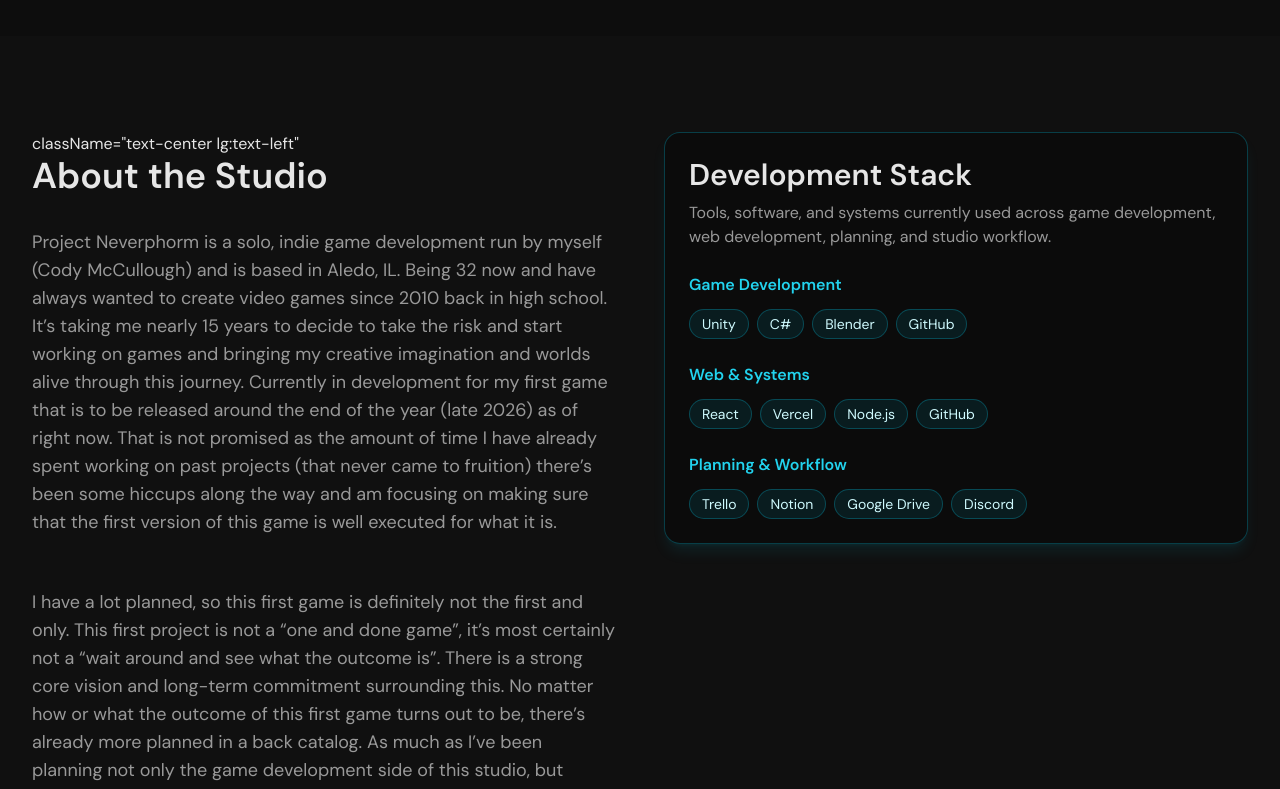
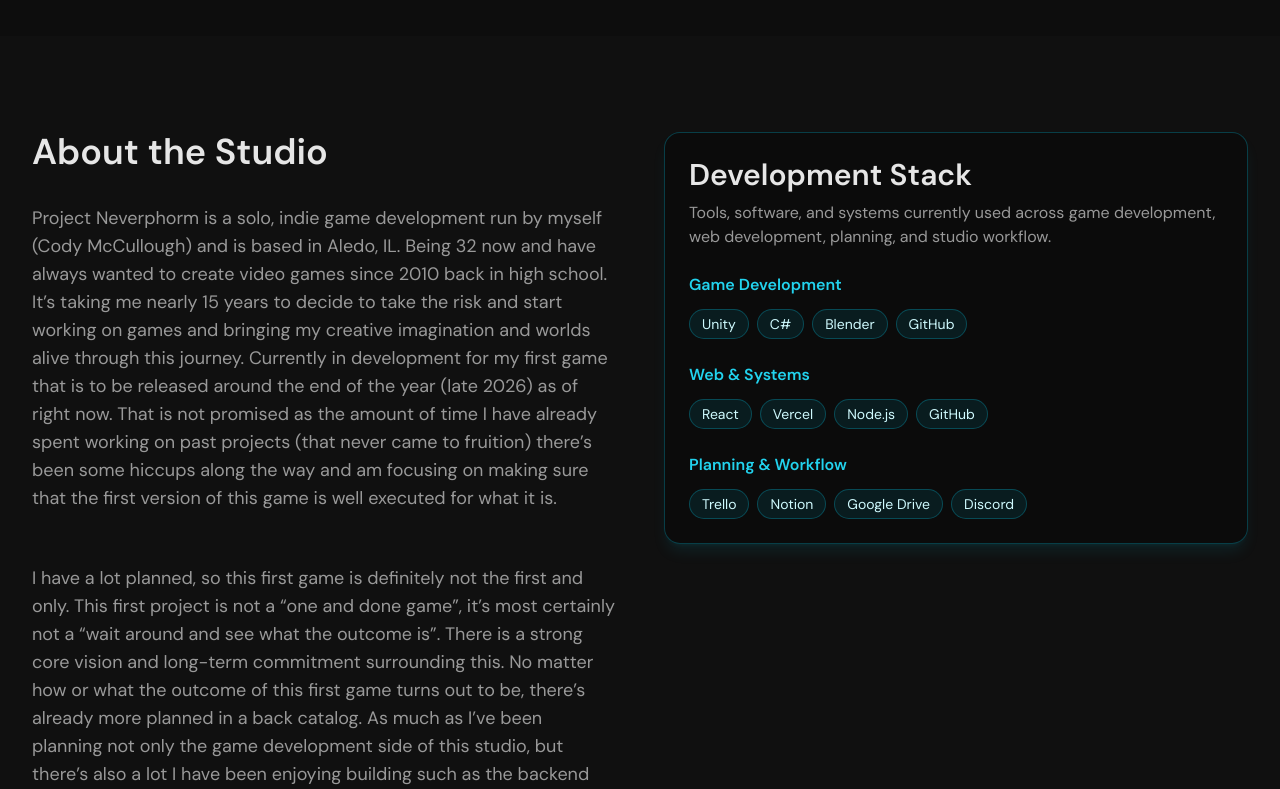
Before and after one commit to Minxci/neverphorm-site, a React (Vite) app in the folder apps/web/: page / in a window 1280 px wide. Shown: the part 1260-2049 px from the top of the page. Built offline with nearby package versions, Linux system fonts and the light colour scheme; the HTML template or start-up script is replaced by a standard one; what pocketbase would draw is missing.

Commit message:
minor edit

```diff
--- a/apps/web/src/pages/HomePage.jsx
+++ b/apps/web/src/pages/HomePage.jsx
@@ -136,8 +136,9 @@ const HomePage = () => {
             <motion.div initial="initial" whileInView="animate" viewport={{
             once: true,
             margin: "-100px"
-          }} variants={fadeInUp}>
+          }} variants={fadeInUp}
             className="text-center lg:text-left"
+            >
               <h2 className="text-3xl md:text-4xl font-semibold mb-8 leading-snug">
                 About the Studio
               </h2>
```
